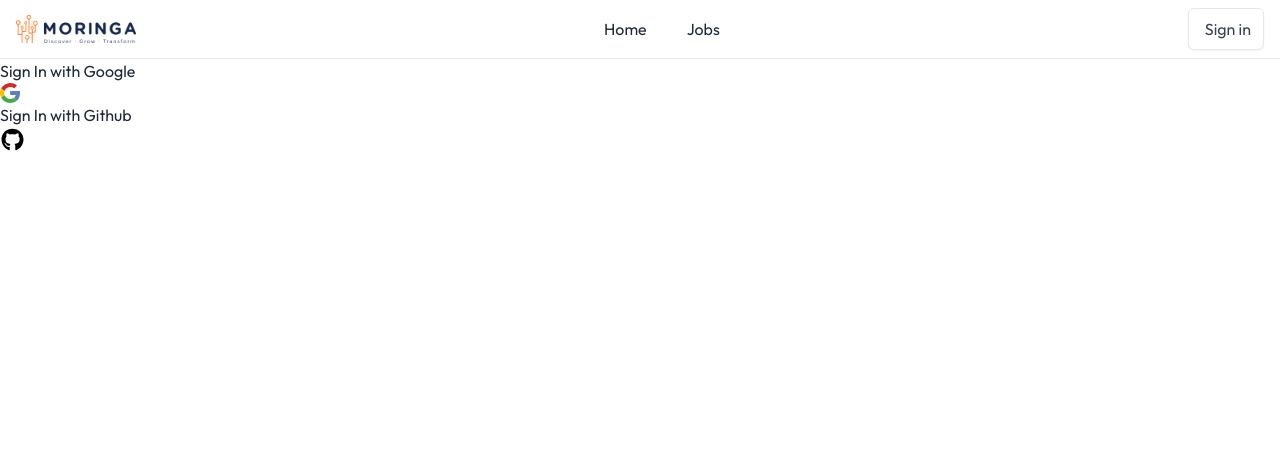
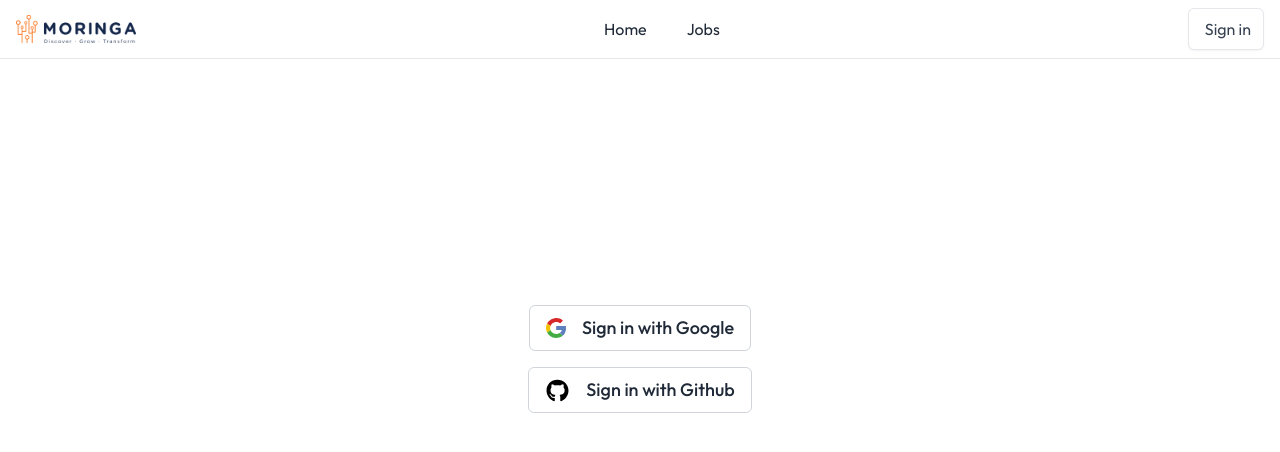
Before and after one commit to DennohKim/recruitment-portal, a Next.js app: page /signin in a window 1280 px wide. Shown: the top 452 px of the page. Built offline with nearby package versions, Linux system fonts and the light colour scheme; no server answers; what prettier-plugin-tailwindcss would draw is missing.

Commit message:
style: style sign in page

```diff
--- a/app/signin/page.tsx
+++ b/app/signin/page.tsx
@@ -14,29 +14,39 @@ export default function SignIn() {
     signIn("github", { callbackUrl: "http://localhost:3000" });
   }
   return (
-    <>
+
+      <div className="flex  flex-col items-center justify-center space-y-4 min-h-[600px]">
         <div className="">
-        <button type="button" onClick={handleGoogleSignin} className="">
-          Sign In with Google{" "}
+          <button
+            type="button"
+            onClick={handleGoogleSignin}
+            className="flex items-center gap-4 rounded-md border border-gray-300 px-4  py-2 text-lg font-medium hover:bg-gray-100 "
+          >
             <Image
               src={"/assets/google.svg"}
               width="20"
               height={20}
               alt="google logo"
             />
+            Sign in with Google{" "}
           </button>
         </div>
         <div className="">
-        <button type="button" onClick={handleGithubSignin} className="">
-          Sign In with Github{" "}
+          <button
+            type="button"
+            onClick={handleGithubSignin}
+            className="flex items-center gap-4 rounded-md border border-gray-300 px-4 py-2 text-lg font-medium hover:bg-gray-100"
+          >
             <Image
               src={"/assets/github.svg"}
               width={25}
               height={25}
               alt="Github Logo"
             />
+            Sign in with Github{" "}
           </button>
         </div>
-    </>
+      </div>
+
   );
 }
--- a/tsconfig.json
+++ b/tsconfig.json
@@ -20,6 +20,6 @@
       }
     ]
   },
-  "include": ["next-env.d.ts", "**/*.ts", "**/*.tsx", ".next/types/**/*.ts"],
+  "include": ["next-env.d.ts", "**/*.ts", "**/*.tsx", ".next/types/**/*.ts", "pages/api/auth/[...nextauth].js"],
   "exclude": ["node_modules"]
 }
```
Lines whose indentation alone changed are shown as unchanged.
